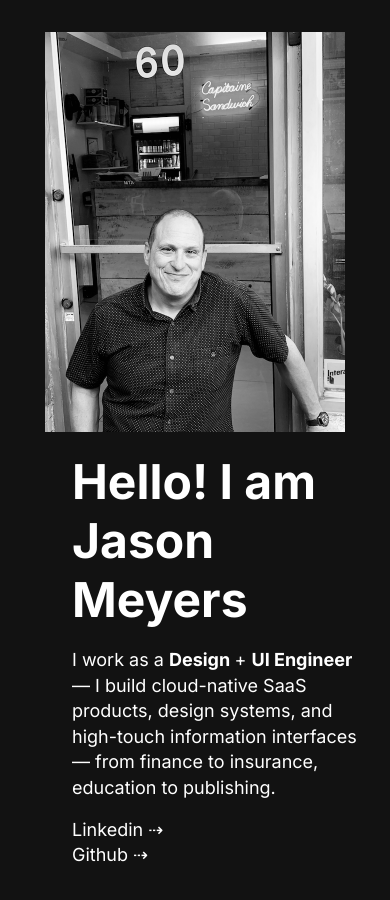
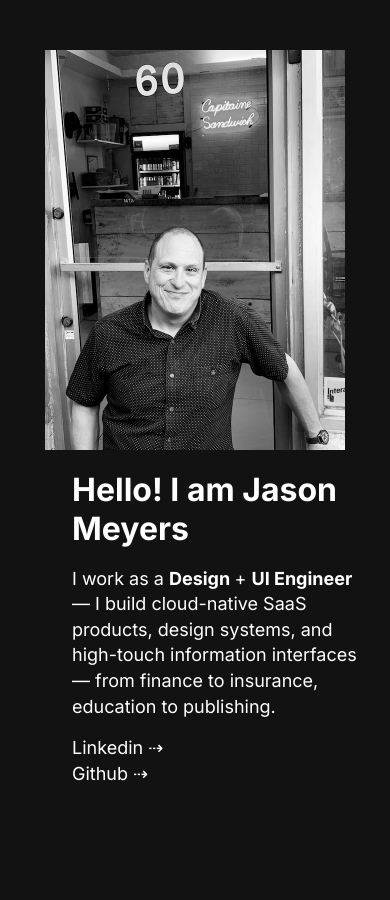
Before and after one commit to jasonmeyers/jasonmeyers.github.io, a Next.js app: page / in a window 390 px wide. Shown: the top 900 px of the page. After the commit the page ends 844 px from the top, so only its background shows below. Built offline with nearby package versions, Linux system fonts and the light colour scheme.

Commit message:
adding h1 styles

```diff
--- a/src/styles/intro.module.css
+++ b/src/styles/intro.module.css
@@ -5,10 +5,12 @@
   justify-content: center;
   min-height: 100vh;
   opacity: 1;
-  /* animation: fadeIn 5s;
+  animation: fadeIn 5s;
   -webkit-animation: fadeIn 5s;
   animation-fill-mode: both;
-  -webkit-animation-fill-mode: both; */
+  -webkit-animation-fill-mode: both;
+  @media (max-width: 700px) {
+  }
 }
 
 @keyframes fadeIn {
@@ -26,7 +28,7 @@
   flex-direction: column;
   align-items: flex-start;
   font-size: 0.85rem;
-  max-width: var(--small-width);
+  /* max-width: var(--small-width); */
 }
 
 .description {
@@ -48,6 +50,9 @@
 .h1 {
   font-size: 3rem;
   margin: 20px 0px 10px 0;
+  @media (max-width: 700px) {
+    font-size: 2rem;
+  }
 }
 
 .description p {
```
